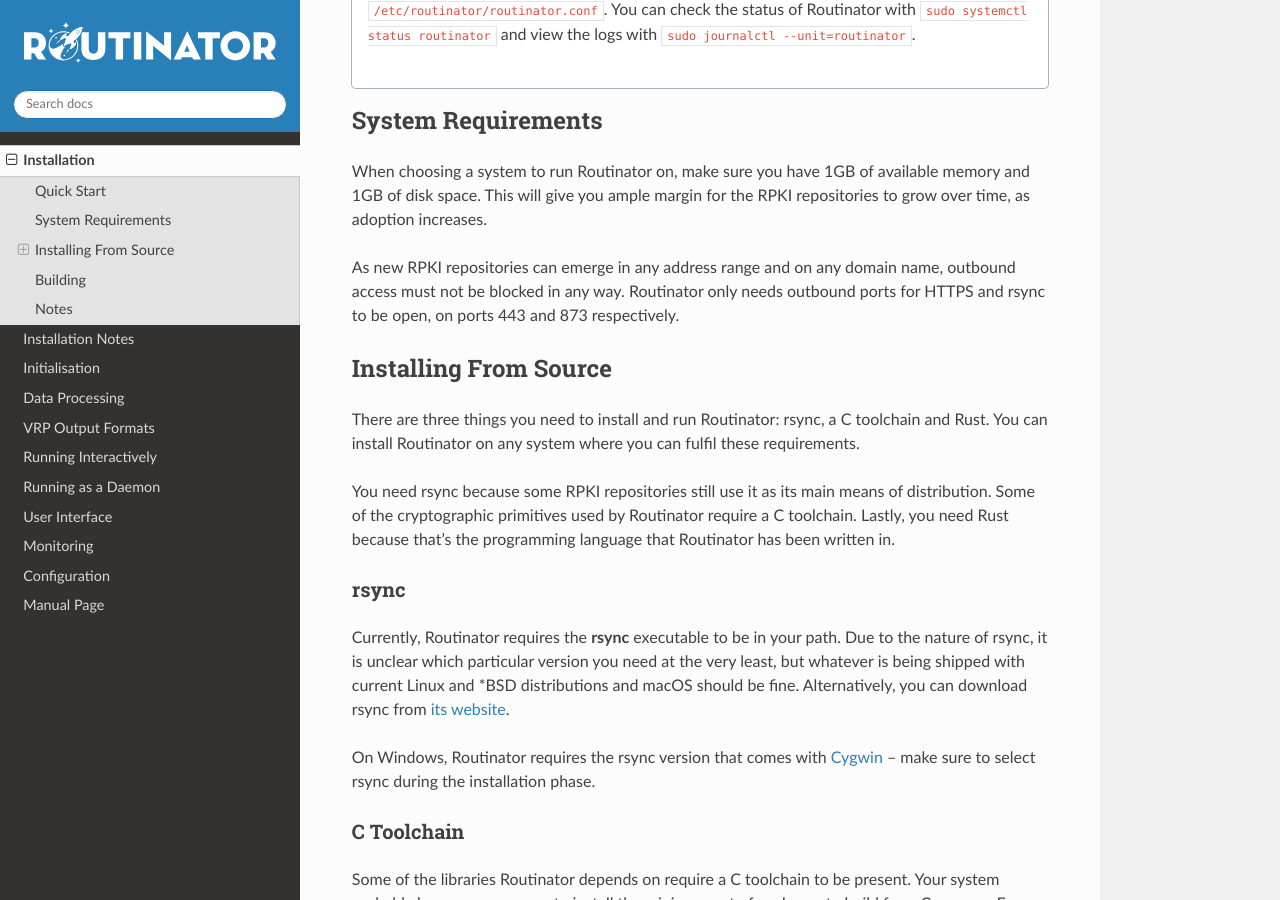
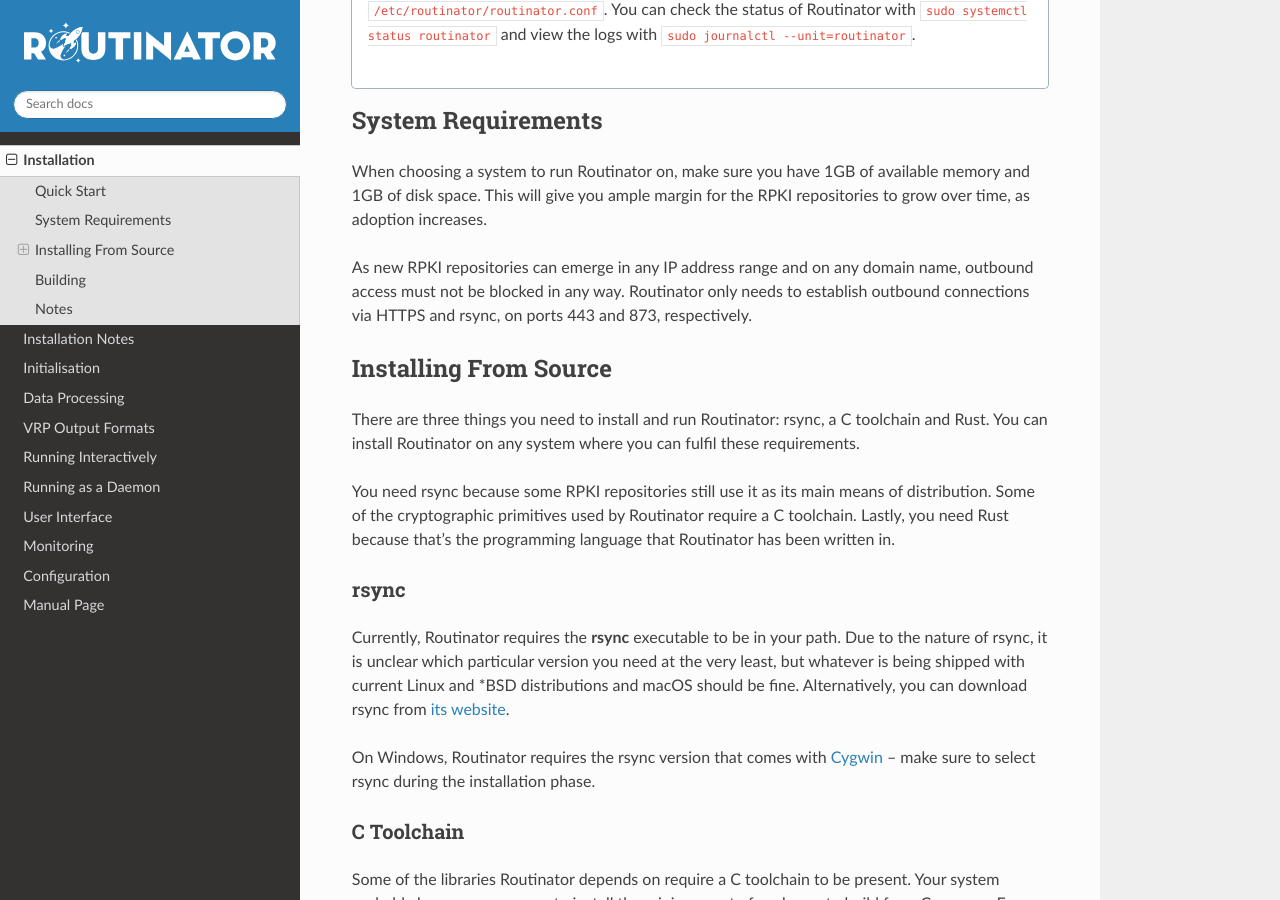
Before and after one commit to NLnetLabs/routinator, a Sphinx documentation site: the page built from source/installation.rst, in a window 1280 px wide and 900 px high, scrolled down 1005 px. Built offline with Sphinx 7.4.7 and the Read the Docs theme 2.0.0, drawn with Linux system fonts in a browser that asks for light colours; the version number could not be read and is left out.

Commit message:
outbound wording

```diff
--- a/source/installation.rst
+++ b/source/installation.rst
@@ -112,9 +112,10 @@
 available memory and 1GB of disk space. This will give you ample margin for
 the RPKI repositories to grow over time, as adoption increases.
 
-As new RPKI repositories can emerge in any address range and on any domain name,
-outbound access must not be blocked in any way. Routinator only needs outbound
-ports for HTTPS and rsync to be open, on ports 443 and 873 respectively.
+As new RPKI repositories can emerge in any IP address range and on any domain
+name, outbound access must not be blocked in any way. Routinator only needs to
+establish outbound connections via HTTPS and rsync, on ports 443 and 873,
+respectively.
 
 Installing From Source
 ----------------------
```
